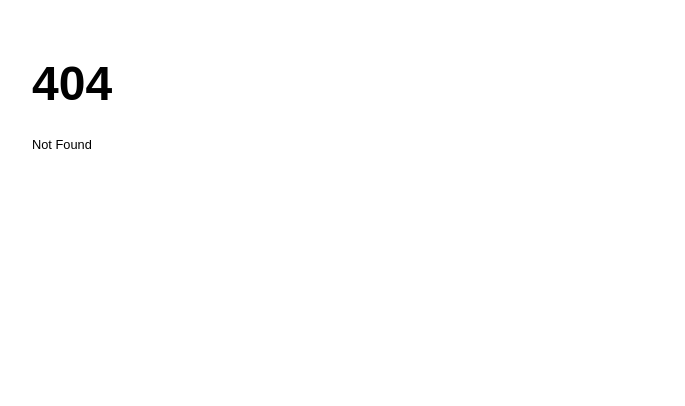
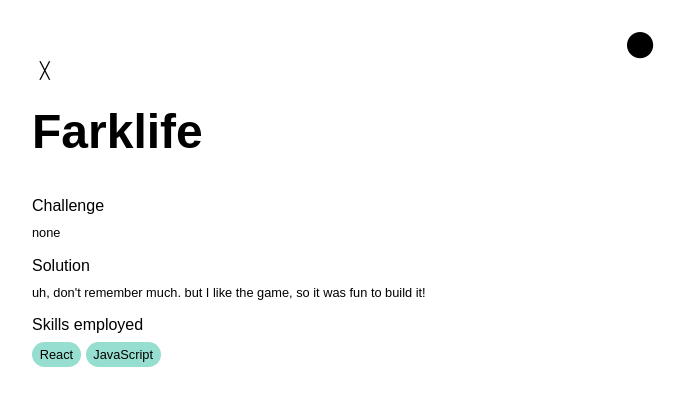
Before and after one commit to djpo/poppe-club, a SvelteKit app: page /projects/farklife in a window 1280 px wide. Before the commit this address had no page. Shown: the top 406 px of the page, without its empty margins (0-685 px from the left). Built offline with nearby package versions, Linux system fonts and the light colour scheme.

Commit message:
add projects content, reusable Project page

```diff
--- a/src/routes/content.ts
+++ b/src/routes/content.ts
@@ -1,6 +1,6 @@
 export type BubbleList = string[];
 
-type ContentChunk = {
+export type ContentChunk = {
   label: string;
   type: "text" | "bubbleList";
   content: string | BubbleList;
--- /dev/null
+++ b/src/routes/projects-content.ts
@@ -0,0 +1,168 @@
+import type { ContentChunk } from "./content.ts";
+
+export type Project = {
+  slug: string;
+  name: string;
+  image: string;
+  contentChunks: ContentChunk[];
+};
+
+export type ProjectPreview = {
+  slug: string;
+  name: string;
+  image: string;
+};
+
+export const projects: Project[] = [
+  {
+    slug: "fluesterpost",
+    name: "Flüsterpost",
+    image: "$lib/images/fluesterpost_the_pits.png",
+    contentChunks: [
+      {
+        label: "Challenge",
+        type: "text",
+        content:
+          "Product description text if needed outlines what you have done and how you have don it as a technical breakdown, which challenges you have solved, and why you did the project or within which company, and what your role was.",
+      },
+      {
+        label: "Solution",
+        type: "text",
+        content:
+          "got to engage my passion for human languages. look at this design! look at these funny examples!",
+      },
+      {
+        label: "Skills employed",
+        type: "bubbleList",
+        content: [
+          "Angular",
+          "React",
+          "Sagas",
+          "Google Translate API",
+          "Express.js",
+          "node.js",
+          "CSS",
+        ],
+      },
+    ],
+  },
+  {
+    slug: "taxfix",
+    name: "Taxfix",
+    image: "$lib/images/fluesterpost_the_pits.png",
+    contentChunks: [
+      {
+        label: "Challenge",
+        type: "text",
+        content:
+          "Product description text if needed outlines what you have done and how you have don it as a technical breakdown, which challenges you have solved, and why you did the project or within which company, and what your role was.",
+      },
+      {
+        label: "Solution",
+        type: "text",
+        content: "many apps! early days; new markets; TaxML Editor...",
+      },
+      {
+        label: "Skills employed",
+        type: "bubbleList",
+        content: ["React", "React Native", "Angular", "node.js"],
+      },
+    ],
+  },
+  {
+    slug: "txtwerk",
+    name: "TXTWerk (Neofonie)",
+    image: "$lib/images/fluesterpost_the_pits.png",
+    contentChunks: [
+      {
+        label: "Challenge",
+        type: "text",
+        content: "hard times",
+      },
+      {
+        label: "Solution",
+        type: "text",
+        content: "good solutions",
+      },
+      {
+        label: "Skills employed",
+        type: "bubbleList",
+        content: ["Angular", "CSS"],
+      },
+    ],
+  },
+  {
+    slug: "neofonie",
+    name: "Neofonie (mycare.de, OBI)",
+    image: "$lib/images/fluesterpost_the_pits.png",
+    contentChunks: [
+      {
+        label: "Challenge",
+        type: "text",
+        content: "hard times",
+      },
+      {
+        label: "Solution",
+        type: "text",
+        content: "good solutions",
+      },
+      {
+        label: "Skills employed",
+        type: "bubbleList",
+        content: [
+          "React",
+          "Sagas",
+          "Google Translate API",
+          "Express.js",
+          "node.js",
+          "CSS",
+        ],
+      },
+    ],
+  },
+  {
+    slug: "farklife",
+    name: "Farklife",
+    image: "$lib/images/fluesterpost_the_pits.png",
+    contentChunks: [
+      {
+        label: "Challenge",
+        type: "text",
+        content: "none",
+      },
+      {
+        label: "Solution",
+        type: "text",
+        content:
+          "uh, don't remember much. but I like the game, so it was fun to build it!",
+      },
+      {
+        label: "Skills employed",
+        type: "bubbleList",
+        content: ["React", "JavaScript"],
+      },
+    ],
+  },
+  {
+    slug: "portfolio",
+    name: "Personal portfolio",
+    image: "$lib/images/fluesterpost_the_pits.png",
+    contentChunks: [
+      {
+        label: "Challenge",
+        type: "text",
+        content: "it's this site right here!",
+      },
+      {
+        label: "Solution",
+        type: "text",
+        content: "recursion! hehe",
+      },
+      {
+        label: "Skills employed",
+        type: "bubbleList",
+        content: ["Svelte", "sveltekit"],
+      },
+    ],
+  },
+];
--- /dev/null
+++ b/src/routes/projects/[slug]/+layout.svelte
@@ -0,0 +1,13 @@
+<script lang="ts">
+  import ThemeButton from "$lib/ThemeButton.svelte";
+
+  let { children } = $props();
+</script>
+
+<div>
+  <ThemeButton />
+
+  <a class="btn btn-1" href="/">╳</a>
+</div>
+
+{@render children()}
--- /dev/null
+++ b/src/routes/projects/[slug]/+page.server.ts
@@ -0,0 +1,11 @@
+import { error } from "@sveltejs/kit";
+import { projects } from "../../projects-content.ts";
+import type { Project } from "../../projects-content.ts";
+
+export function load({ params }): { project: Project } {
+  const project = projects.find((project) => project.slug === params.slug);
+
+  if (!project) error(404);
+
+  return { project };
+}
--- /dev/null
+++ b/src/routes/projects/[slug]/+page.svelte
@@ -0,0 +1,18 @@
+<script>
+  import BubbleList from "$lib/BubbleList.svelte";
+
+  let { data } = $props();
+</script>
+
+<h1>{data.project.name}</h1>
+
+{#each data.project.contentChunks as chunk (chunk)}
+  <div class="text-chunk main-chunk">
+    <h2>{chunk.label}</h2>
+    {#if chunk.type === "bubbleList"}
+      <BubbleList textList={chunk.content} />
+    {:else}
+      <p>{chunk.content}</p>
+    {/if}
+  </div>
+{/each}
```
Also changed, not shown: src/routes/+page.svelte (+8 -12 lines), src/routes/project/+page.svelte (deleted, +0 -7 lines).
